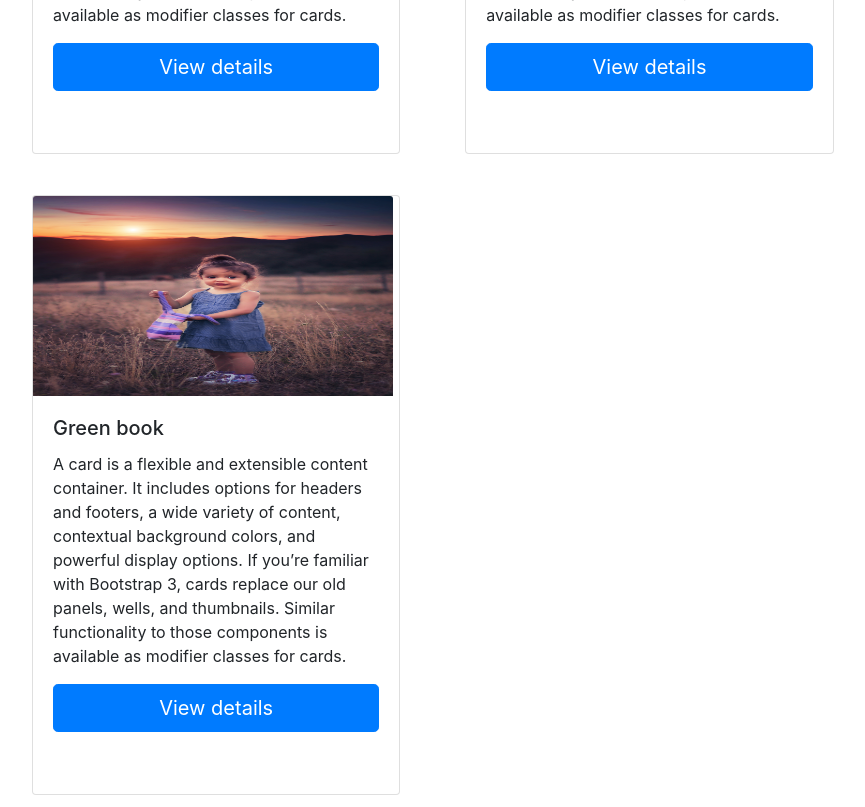
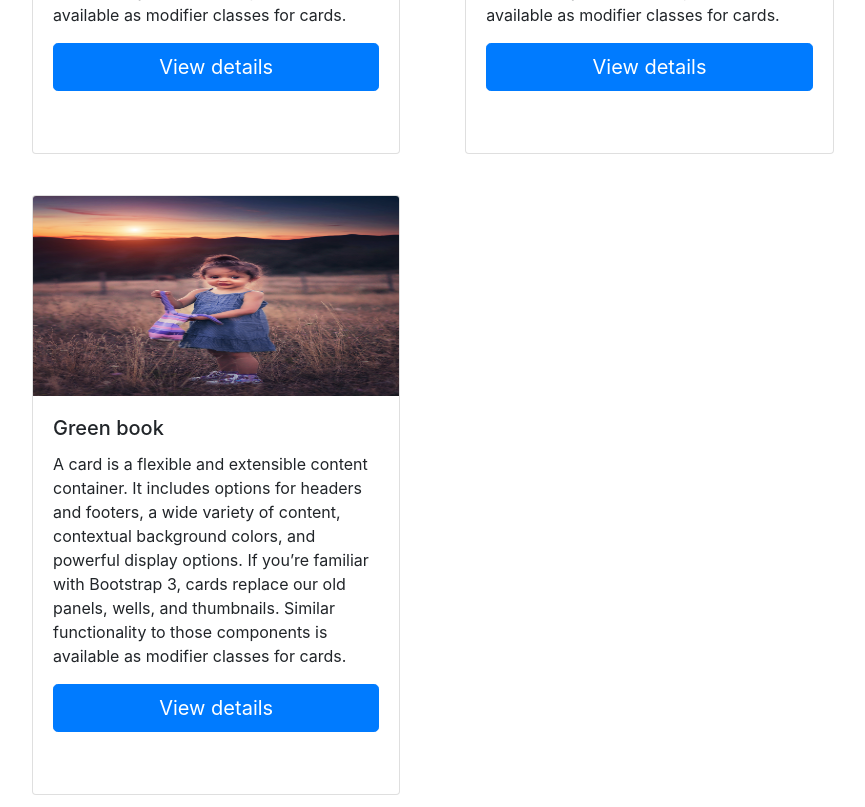
Before and after one commit to simipoulose/Python, a Django app: page / in a window 1280 px wide. Shown: the part 531-1338 px from the top of the page, without its empty margins (13-878 px from the left). Run offline with Django 4.2, Linux system fonts and the light colour scheme; data comes from the database, SQL or seed files in the repository.

Commit message:
Update index.html

```diff
--- a/movieproject/templates/index.html
+++ b/movieproject/templates/index.html
@@ -4,7 +4,7 @@
  <div class="card-row"  style="margin-left: 45px;" >
      {% for i in movie_list %}
      <div class="card" style="height:600px;margin-top: 29px;">
-         <img class="card-img-top" src="{{i.img.url}}" alt=""style="width:360px;height:200px; ">
+         <img class="card-img-top" src="{{i.img.url}}" alt=""style="width:100%;height:200px; ">
          <div class="card-body">
              <h5 class="card-title">{{i.name}}</h5>
              <p class="card-text">{{i.desc}}</p>
```
